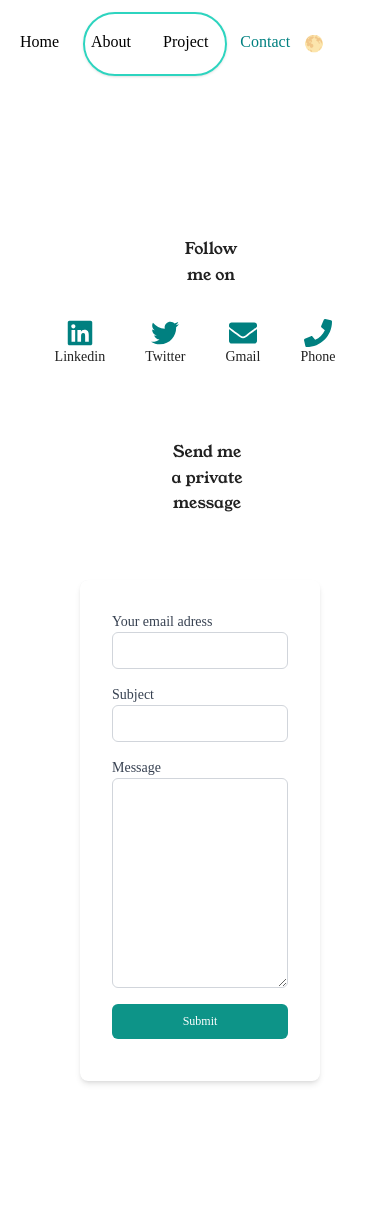
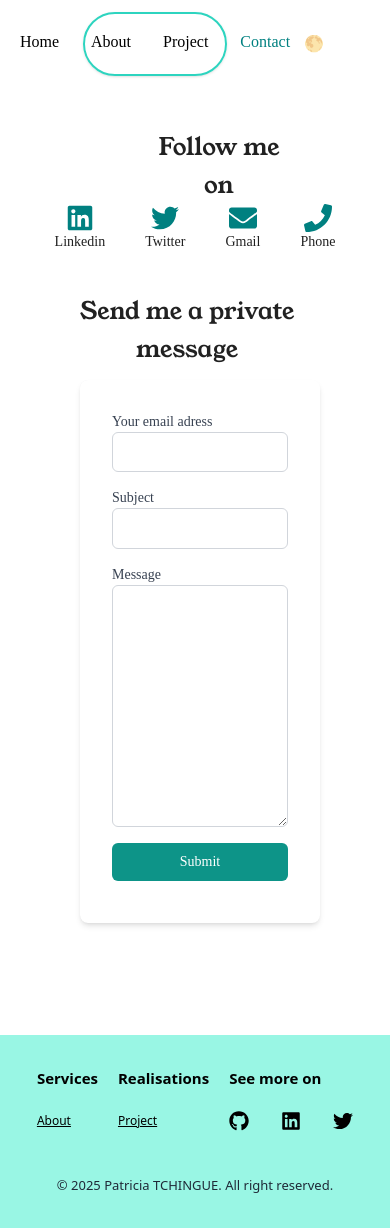
Before and after one commit to Pattykev/portfolio, a React (Vite) app: page /contact in a window 390 px wide. Before the commit the page ends 1193 px from the top, so only its background shows below. Built offline with nearby package versions, Linux system fonts and the light colour scheme.

Commit message:
applying the responsive design on the footer and the size of the text

```diff
--- a/src/App.jsx
+++ b/src/App.jsx
@@ -23,8 +23,9 @@ function App() {
             <Route path='/project' element={<Projects/>} />
             <Route path='*' element={<Error/>} />
           </Routes>
+          <Footer />
       </Router>
-      <Footer />
+
     </>
 
   )
--- a/src/components/About.jsx
+++ b/src/components/About.jsx
@@ -37,8 +37,8 @@ function About() {
 					</p>
     				<button onClick={handleDownload} className="p-2 w-2/5 bg-teal-800 text-white hover:bg-teal-600 mt-8" >Download Resume</button>
 					<div >
-    					<h1 className="p-8 text-center text-[28px]">Programming languages and frameworks</h1>
-    					<div className="language text-center bg-gray-200 grid grid-rows-2 grid-flow-col gap-2 text-gray-800 rounded-lg p-6">
+    					<h2 className="p-8 text-center text-[28px]">Programming languages and frameworks</h2>
+    					<div className="language text-center bg-teal-200 grid grid-rows-2 grid-flow-col gap-2 text-gray-800 rounded-lg p-6">
         					<span><FaJs className="inline-flex mr-4" color="teal" size={18}/>JavaScript</span>
         					<span><FaStar className="inline-flex mr-4" color="teal" size={18} />TypeScript</span>
         					<span><FaJava className="inline-flex mr-4" color="teal" size={18}/>Java</span>
@@ -53,8 +53,8 @@ function About() {
 					</div>
 
 					<div >
-    					<h1 className="p-8 text-center text-[28px]">Services</h1>
-    					<div className="service bg-gray-200 grid grid-rows-4 grid-flow-col gap-10 text-gray-800 rounded-lg p-8">
+    					<h2 className="p-8 text-center text-[28px]">Services</h2>
+    					<div className="service bg-teal-200 grid grid-rows-4 grid-flow-col gap-10 text-gray-800 rounded-lg p-8">
         					<span> <FaFire className="inline-flex mr-4" color="orange" size={18}/>Website development (family biography, business, portfolio)</span>
         					<span> <FaLaptop className="inline-flex mr-4" color="orange" size={18}/> Complete web application development to automate the management of your box</span>
         					<span> <FaHandHolding className="inline-flex mr-4" color="orange" size={18}/> Collaboration on projects</span>
--- a/src/components/Contact.jsx
+++ b/src/components/Contact.jsx
@@ -33,7 +33,7 @@ function Contact() {
                 </div>
 
             </div>
-            <h1 className="p-6 mt-12 mb-10 text-center text-[28px]">Send me a private message </h1>
+            <h2 className="p-6 mt-12 mb-10 text-center text-[28px]">Send me a private message </h2>
             <div className="divForm  bg-gray-100 rounded-lg">
                 <form id="contact-form" action="mailto:patricia.tchingue@gmail.com" className="bg-white p-8 rounded-lg shadow-md w-100" method="post">
                     <label className="block text-sm font-medium text-gray-700">Your email adress</label>
--- a/src/components/Footer.jsx
+++ b/src/components/Footer.jsx
@@ -1,11 +1,36 @@
 import React from "react";
+import { NavLink } from "react-router-dom";
+import { FaGithub, FaHandshake, FaLinkedin, FaTwitter,FaFolder} from "react-icons/fa";
+import  "../css/Footer.css";
+
 function Footer(params) {
     const footerStyle ={
-       "marginLeft": "65rem"
+       "padding": "2rem 2rem"
     };
     return(
-        <footer className="text-gray-400 fixed bottom-0 left-0" style={footerStyle} >
-            <small >&copy; 2025 Patricia TCHINGUE. All right reserved.</small>
+        <footer >
+            <div className="container-footer bg-teal-200 w-full text-black bottom-0 mt-20 text-center" style={footerStyle} >
+            <div className="col grid grid-rows-2 grid-flow-col text-justify gap-5  ml-20 mr-20 mb-10">
+                <span className="title text-[18px] font-bold">Services</span>
+                <span>
+                     <NavLink className="text-black link-list hover:text-gray-600 underline" to="/about">About</NavLink>
+               </span>
+                <span className="title text-[18px] font-bold">Realisations</span>
+                <span>
+                    <NavLink className="text-black link-list hover:text-gray-600 underline" to="/project">Project</NavLink>
+                </span>
+                <span className="title text-[18px] font-bold">See more on</span>
+                <span className="logo flex gap-x-10">
+                    <a href="https://github.com/Pattykev" target="blank" title="GitHub" className="hover:animate-bounce"><FaGithub size={20}  className="text-sm"/></a>
+                    <a href="https://www.linkedin.com/in/patriciatchingue/" target="blank" title="Linkedin" className="hover:animate-bounce"><FaLinkedin size={20} /></a>
+                    <a href="https://x.com/KevineTchingue" target="blank" title="X" className="hover:animate-bounce">  <FaTwitter size={20}  /></a>
+                </span>
+            </div>
+            <div className="text-center">
+                <span className=" text-[13px] text-gray-800" >&copy; 2025 Patricia TCHINGUE. All right reserved.</span>
+            </div>
+            </div>
+
         </footer>
 
     );
--- a/src/components/Home.jsx
+++ b/src/components/Home.jsx
@@ -15,7 +15,7 @@ function Home() {
     <main>
       <div className="container flex mx-auto justify-center">
         <img className="rounded-full border-1 border-gray-400 w-35"  src={img} alt="profile image" />
-        <div style={horizontalMargin} className="mb-15" >
+        <div style={horizontalMargin}  >
           <h1 className="text-[28px] mb-4">Hi! I'm Patricia Kevine aka PattyKev <span className="inline-flex"><FaHandshake color="teal" size={25} /></span> </h1>
           <br/>
           <p className="subTitle text-[20px]"> <span>💼</span> I'm a Freelance FullStack Developer and Nappy Ambassador</p>
--- a/src/css/About.css
+++ b/src/css/About.css
@@ -6,13 +6,19 @@
         margin-left: -1rem;
     }
     .container-about h1{
-        font-size: 16px;
-        margin-left: 2rem ;
+        font-size: 24px;
+        margin-top: -5rem;
+
+    }
+    .container-about h2{
+        font-size: 24px;
+        margin-top: 2rem;
+
     }
     .container-about .language{
         gap: 1rem;
         padding: 0.5rem 0.5rem;
-        font-size: 10px;
+        font-size: 13px;
         margin-left: -0.5rem ;
         margin-right: 2.5rem;
         width: 20rem;
@@ -23,9 +29,9 @@
         margin-right: 0;
     }
     .container-about .service{
-        gap: 1rem;
+        gap: 2rem;
         padding: 0.5rem 0.5rem;
-        font-size: 10px;
+        font-size: 13px;
         margin-left: -0.5rem ;
         margin-right: 2.5rem;
         width: 20rem;
@@ -36,6 +42,7 @@
     }
 
     .container-about div button{
-        font-size: 10px;
+        font-size: 13px;
+        width: 15rem;
     }
 }
--- a/src/css/Contact.css
+++ b/src/css/Contact.css
@@ -4,12 +4,25 @@
     }
 
     .container-contact h1{
-        font-size: 16px;
-        margin-right: 0;
-        padding-right: 0;
+        font-size: 24px;
+        position: absolute;
+        top: 0;
+        margin-top: 6rem;
+        margin-right: 4rem;
+        margin-left: -2rem;
+        margin-bottom: 4rem;
     }
 
+    .container-contact h2{
+        font-size: 24px;
+        position: absolute;
+        margin-top: 1rem ;
+        margin-bottom: 4rem;
+        margin-right: 4rem;
+        margin-left: -6rem;
+        text-align: center;
 
+    }
 
 
 /* Conteneur principal */
@@ -22,6 +35,7 @@
 .divForm{
     margin: 0;
     margin-left: -4rem;
+    margin-top: 8rem;
 }
 
 
--- /dev/null
+++ b/src/css/Footer.css
@@ -0,0 +1,38 @@
+@media(max-width: 800px){
+    .container-footer{
+        grid: none;
+        display: flex;                  /* Active le modèle Flexbox */
+        flex-direction: column;        /* Change la direction des éléments en colonne */
+        align-items: center;           /* Centre les éléments horizontalement */
+        justify-content: center;
+        width: 25%;
+        text-align: center;
+
+    }
+    .col{
+        gap: 2rem;
+        grid: none;
+        /* padding: 0.5rem 0.5rem; */
+        font-size: 12px;
+        display: flex;                  /* Active le modèle Flexbox */
+        flex-direction: column;        /* Change la direction des éléments en colonne */
+        align-items: center;           /* Centre les éléments horizontalement */
+        justify-content: center;
+        width: 25%;
+        margin-bottom: 4rem;
+    }
+    .col .title{
+        font-size: 15px;
+        margin-left: 0rem;
+        margin-right: 0rem;
+    }
+    .col .logo{
+        gap: 2rem;
+    }
+
+    .col div{
+        font-size: 12px;
+    }
+
+
+}
--- a/src/css/Home.css
+++ b/src/css/Home.css
@@ -12,10 +12,10 @@
         width: 20rem;
     }
     .container div .subTitle{
-        font-size: 14px;
+        font-size: 17px;
     }
     .container div h1{
-        font-size: 16px;
+        font-size: 24px;
     }
 
   }
--- a/src/css/Projects.css
+++ b/src/css/Projects.css
@@ -8,24 +8,28 @@
     .container-project div{
             gap: 1rem;
             padding: 0.5rem 0.5rem;
-            font-size: 12px;
+            font-size: 13px;
             display: block;
             width: 20rem;
     }
     .container-project div button{
-        font-size: 10px;
+        font-size: 13px;
+        width: 10rem;
     }
     .container-project div .subTitle{
-        font-size: 14px;
+        font-size: 17px;
     }
     .container-project h1{
-        font-size: 16px;
-        width: 100%;
-        margin: 0;
-        padding: 0;
+        font-size: 24px;
+        position: absolute;
+        top: 0;
+        margin-top: 6rem;
+
+
+
     }
     .container-project h2{
-        font-size: 14px;
+        font-size: 17px;
     }
 
   }
--- a/src/tailwind.css
+++ b/src/tailwind.css
@@ -57,10 +57,10 @@ html {
 }
 @media (max-width: 800px) {
     body main{
-        font-size: 12px;
+        font-size: 14px;
         margin-top: 1rem;
     }
     h1{
-        font-size: 16px;
+        font-size: 24px;
     }
 }
```
